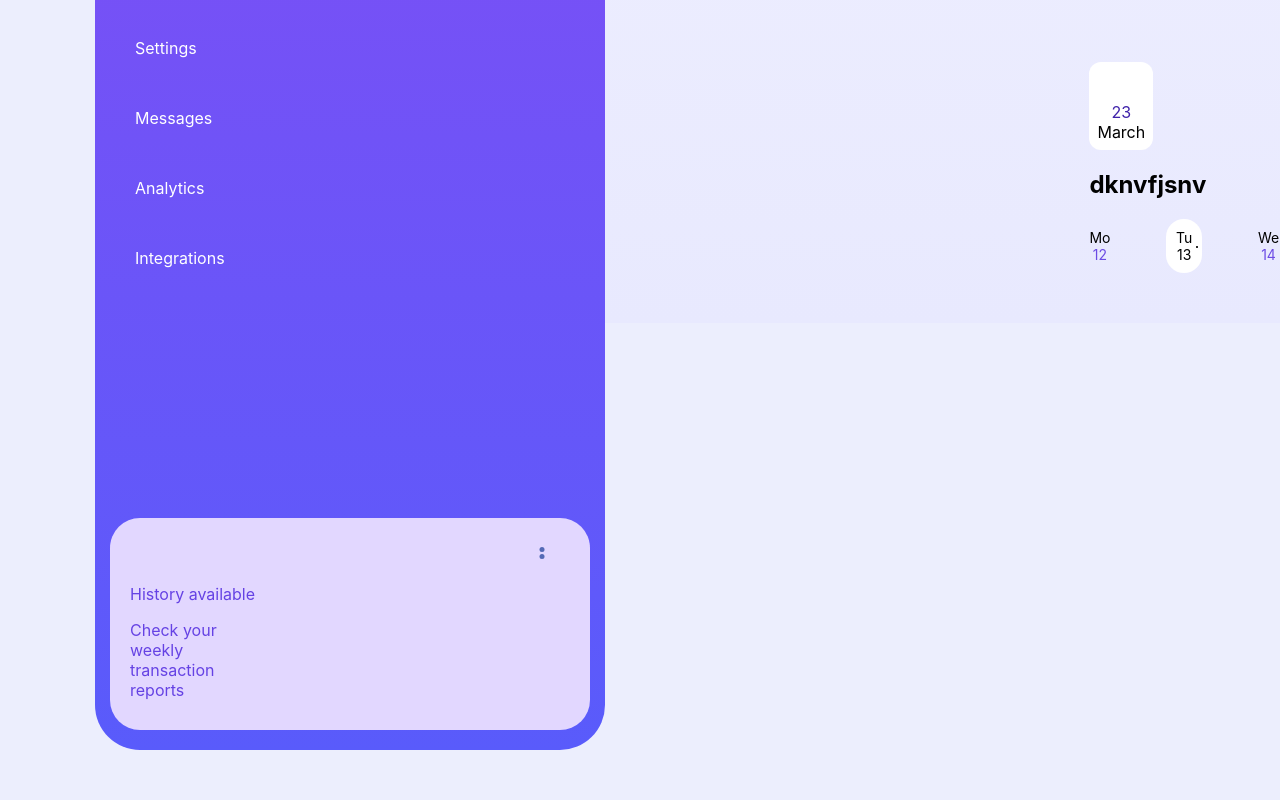
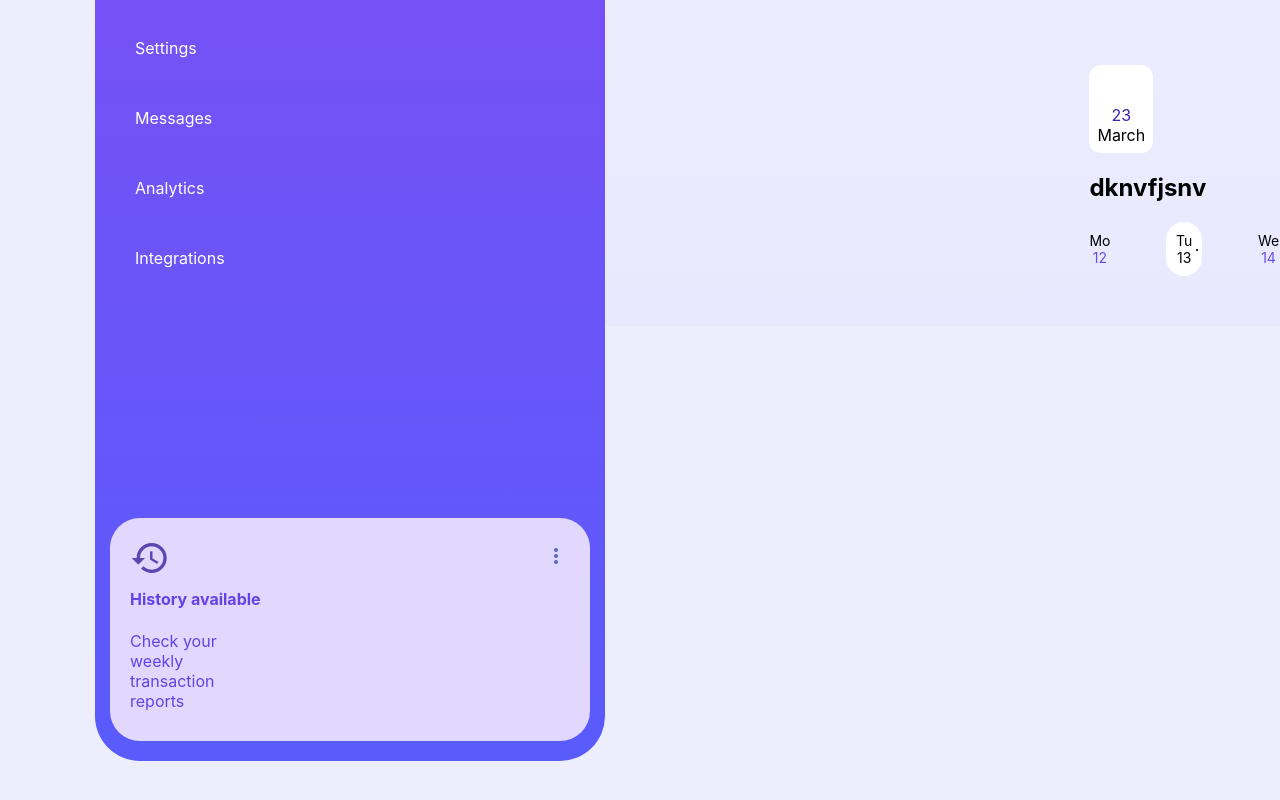
Before and after one commit to kbrzdem/finance-dashboard, a React (Create React App) app: page / in a window 1280 px wide. Shown: the part 728-1528 px from the top of the page. Built offline with nearby package versions, Linux system fonts and the light colour scheme.

Commit message:
navbar card ve analytics after::  style verildi

```diff
--- a/src/App.css
+++ b/src/App.css
@@ -84,32 +84,30 @@ body {
   display: inline-flex;
 }
 
-.nav-wrap__card::after {
+.after {
   content: "";
   background: #546AB6;
   border-radius: 100px;
   bottom: 0;
   position: absolute;
-  width: 5px;
-  height: 5px;
-  left: 90%;
+  width: 4px;
+  height: 4px;
+  right: 30px;
   -webkit-transform: translateX(-50%);
           transform: translateX(-50%);
-  top: 29px;
+  top: 30px;
 }
 
-.nav-wrap__card::before {
-  content: "";
-  background: #546AB6;
-  border-radius: 100px;
-  bottom: 0;
-  position: absolute;
-  width: 5px;
-  height: 5px;
-  left: 90%;
-  -webkit-transform: translateX(-50%);
-          transform: translateX(-50%);
+.after--card {
   top: 36px;
+}
+
+.after--card2 {
+  top: 42px;
+}
+
+.after--color {
+  background: #78797a;
 }
 
 .active {
@@ -395,12 +393,14 @@ main {
   -webkit-box-pack: justify;
       -ms-flex-pack: justify;
           justify-content: space-between;
+  position: relative;
 }
 
 .analytics__title {
   color: #6C4BE4;
   font-size: 18px;
   font-weight: bold;
+  margin-top: 21px;
 }
 
 .analytics__date {
@@ -546,4 +546,9 @@ main {
   bottom: 25px;
   right: 12px;
 }
+
+.material-icons--navcard {
+  font-size: 40px;
+  top: 20px;
+}
 /*# sourceMappingURL=App.css.map */
--- a/src/App.scss
+++ b/src/App.scss
@@ -62,31 +62,28 @@ body{
            max-width: 140px;
             display: inline-flex;
         }
-        &::after{
+}
+}
+
+.after{
     content:"";
     background:#546AB6;
         border-radius: 100px;
         bottom: 0;
         position: absolute;
-                width: 5px;
-                height: 5px;
-                left: 90%;
+        width: 4px;
+        height: 4px;
+        right: 30px;
         transform: translateX(-50%);
-                top: 29px;
-        }
-        &::before{
-            content:"";
-            background:#546AB6;
-                border-radius: 100px;
-                bottom: 0;
-                position: absolute;
-                width: 5px;
-                height: 5px;
-                left: 90%;
-                transform: translateX(-50%);
+        top: 30px;
+    &--card{
         top: 36px;
     }
-
+    &--card2{
+        top: 42px;
+    }
+    &--color{
+        background:#78797a;
     }
 }
 .active {
@@ -317,12 +314,15 @@ main{
         align-items: center;
         display: flex;
         justify-content: space-between;
+        position: relative;
     }
 
     &__title{
+
         color:#6C4BE4;
         font-size: 18px;
         font-weight: bold;
+        margin-top: 21px;
     }
     &__date{
         align-items: flex-end;
@@ -447,4 +447,8 @@ main{
         right: 12px;
 
     }
+    &--navcard{
+        font-size: 40px;
+        top: 20px;
     }
+}
--- a/src/components/Analytics.js
+++ b/src/components/Analytics.js
@@ -7,7 +7,9 @@ const Analytics = () => {
                         <p className="analytics__title">Analytics</p>
                     </div>
                     <div>
-                        <span>...</span>
+                    <span className="after after--color" ></span>
+                    <span className="after after--card after--color" ></span>
+                    <span className="after after--card2 after--color" ></span>
                     </div>
                 </div>
 
--- a/src/components/Aside.js
+++ b/src/components/Aside.js
@@ -1,9 +1,9 @@
 
 import { NavLink } from "react-router-dom"
-const Aside = ({headers}) => {
+const Aside = ({ headers }) => {
 
     const resultHTML = [];
-    headers.forEach(({id,title,link}) => {
+    headers.forEach(({ id, title, link }) => {
         resultHTML.push(<NavLink exact to={link} key={id}>{title} </NavLink>)
     });
 
@@ -21,9 +21,14 @@ const Aside = ({headers}) => {
                             {resultHTML}
                         </nav>
                         <div className="nav-wrap__card">
-
-                               <p>History available</p>
-                               <span>Check your weekly transaction reports</span>
+                            <span class="material-icons material-icons--navcard ">
+                                restore
+                            </span>
+                            <h4>History available</h4>
+                            <span>Check your weekly transaction reports</span>
+                            <span className="after" ></span>
+                            <span className="after after--card" ></span>
+                            <span className="after after--card2" ></span>
 
                         </div>
                     </div>
```
Also changed, not shown: 1 other file (tests, documents, lock files or other folders). Lines whose indentation alone changed are shown as unchanged.
